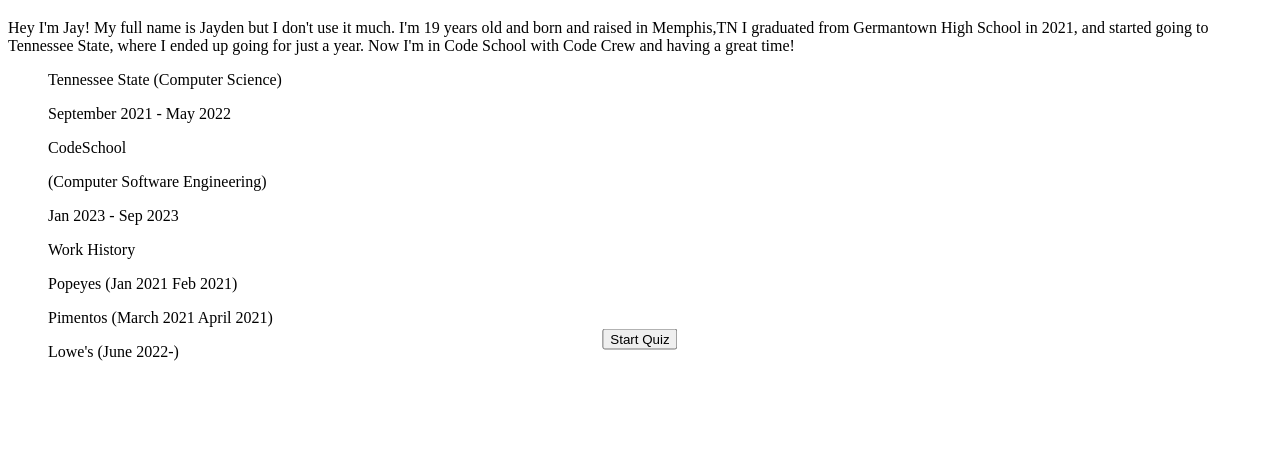
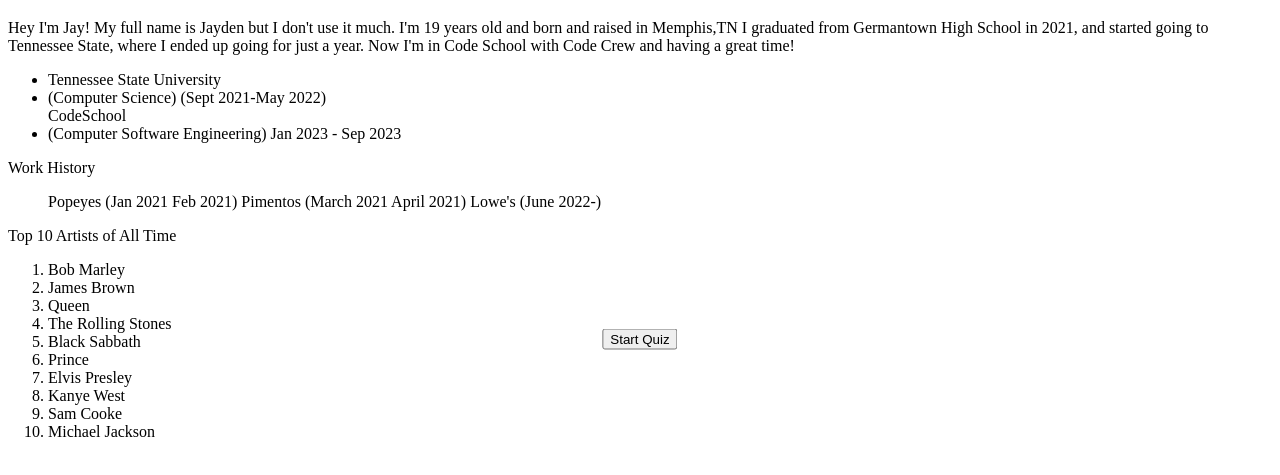
Before and after one commit to JaydenB112/Lab2-21-23, a plain HTML site: page index.html in a window 1280 px wide. Shown: the part 61-536 px from the top of the page. Drawn offline with Linux system fonts and the light colour scheme.

Commit message:
Added List

```diff
--- a/index.html
+++ b/index.html
@@ -12,28 +12,47 @@
     <h1 class = "h1">This is  Jay!</h1>
 
   <article class = "A1">
-    Hey I'm Jay! My full name is Jayden but I don't use it much. I'm 19 years old and born and raised in Memphis,TN
+   <p> Hey I'm Jay! My full name is Jayden but I don't use it much. I'm 19 years old and born and raised in Memphis,TN
     I graduated from Germantown High School in 2021, and started going to Tennessee State, where I ended up going for just a year.
-    Now I'm in Code School with Code Crew and having a great time!<br>
+    Now I'm in Code School with Code Crew and having a great time!</p>
   </article>
 
-    <article class = "A2"></article>
-    <ul> </ul>
-    <ul>Tennessee State (Computer Science)</ul>
-    <ul> September 2021 - May 2022</ul>
-
-    <ul>CodeSchool</ul>
-    <ul>(Computer Software Engineering)</ul>
-    <ul>Jan 2023 - Sep 2023</ul>
+    <article class = "A2"></article> <ul>
+     <li>Tennessee State University </li>
+      <li>(Computer Science) (Sept 2021-May 2022)</li>
+      <l1>CodeSchool</l1>
+      <li>(Computer Software Engineering)</l1>
+        <l1>Jan 2023 - Sep 2023</l1>
+      </ul>
     </article>
 
-    <article>
-      <ul> Work History</ul>
-      <ul> Popeyes (Jan 2021 Feb 2021) </ul>
-      <ul> Pimentos (March 2021 April 2021)</ul>
-      <ul> Lowe's (June 2022-)</ul>
+    <article>  Work History <ul>
+      <l1> Popeyes (Jan 2021 Feb 2021) </l1>
+      <l1> Pimentos (March 2021 April 2021)</l1>
+      <l1> Lowe's (June 2022-)</l1>
+      </ul>
+    </article>
+
+    <article class = "list">Top 10 Artists of All Time <ol>
+      <li> Bob Marley</li>
+      <li> James Brown</li>
+      <li> Queen</li>
+      <li>The Rolling Stones</li>
+      <li> Black Sabbath</li>
+      <li> Prince</li>
+      <li>Elvis Presley</li>
+      <li>Kanye West</li>
+      <li> Sam Cooke</li>
+      <li>Michael Jackson </li>
+
+    </ol>
 
     </article>
+
+    </article>
+
+
+
 
     <button id="quiz" onclick ="quiz();">Start Quiz</button>
 
```
